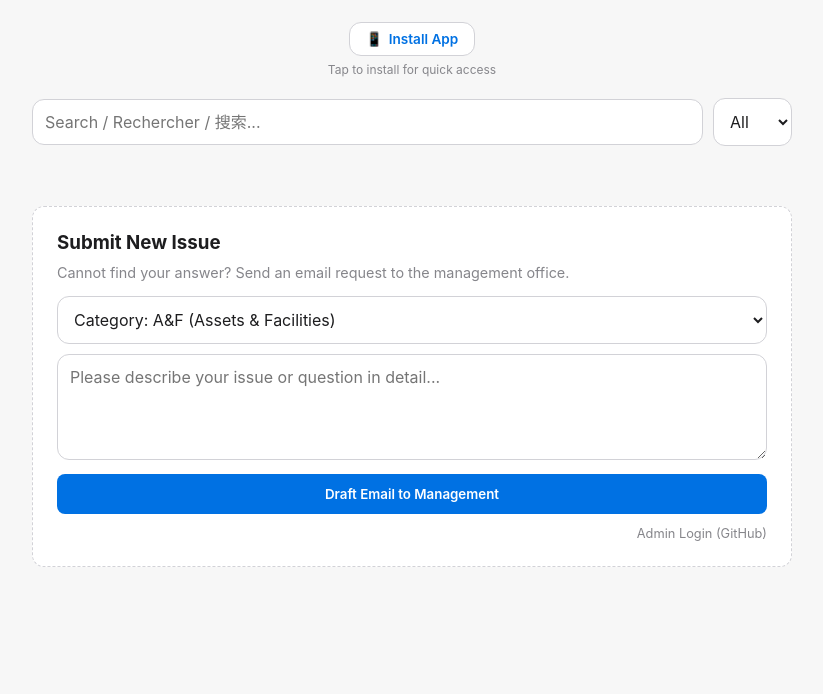
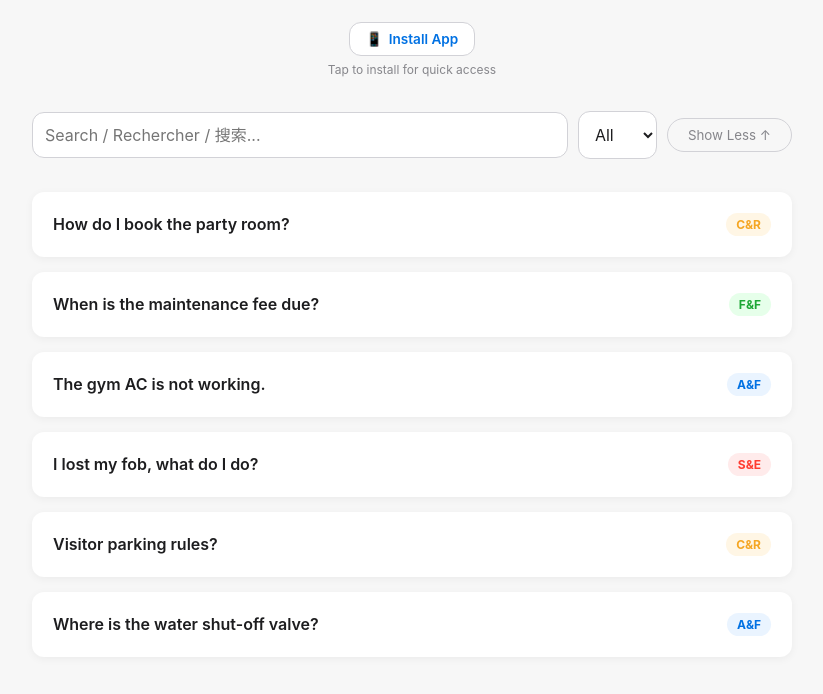
Before and after one commit to konbinoxx-cell/PCC389FAQ, a plain HTML site: page index.html in a window 1280 px wide. Shown: the part 73-767 px from the top of the page, without its empty margins (228-1051 px from the left). Drawn offline with Linux system fonts and the light colour scheme.

Commit message:
Update index.html

```diff
--- a/index.html
+++ b/index.html
@@ -250,10 +250,10 @@
             const cat = catFilter.value;
 
             let list = faqs.filter(i => (cat==='all'||i.cat===cat) && (i.q.toLowerCase().includes(term)||i.a.toLowerCase().includes(term)));
-            const shouldLimit = && !isExpanded && list.length > 3 && term === '' && cat === 'all';
+            const shouldLimit = isExpanded && list.length > 3 && term === '' && cat === 'all';
 
             if(shouldLimit) { showMoreBtn.style.display='block'; showMoreBtn.innerText='Show All ↓'; list = list.slice(0,3); }
-            else if(&& term==='' && cat==='all') { showMoreBtn.style.display='block'; showMoreBtn.innerText='Show Less ↑'; }
+            else if( term==='' && cat==='all') { showMoreBtn.style.display='block'; showMoreBtn.innerText='Show Less ↑'; }
             else { showMoreBtn.style.display='none'; }
 
             if(list.length === 0) container.innerHTML = '<div style="text-align:center;color:#999;padding:20px;">No results found.</div>';
```
